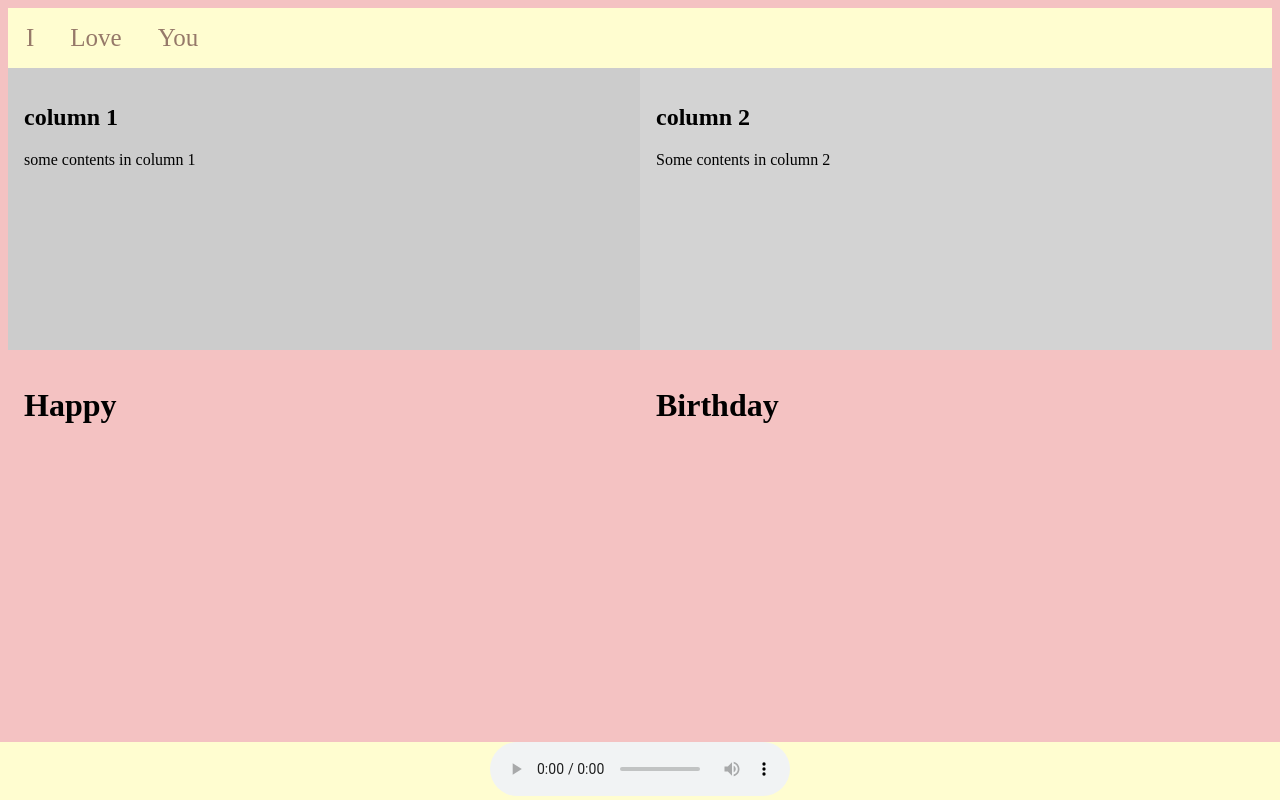
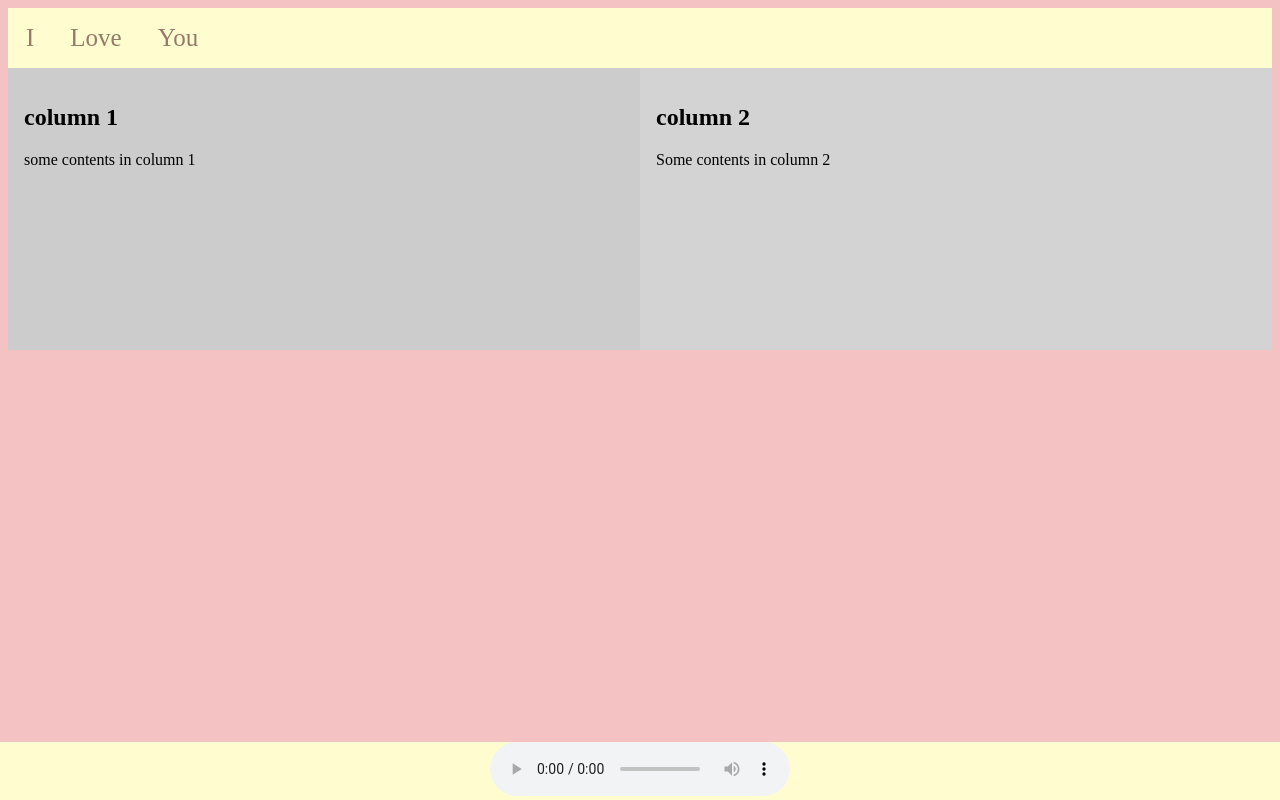
Before and after one commit to meandpom/meandpom.github.io, a plain HTML site: page index.html in a window 1280 px wide. Drawn offline with Linux system fonts and the light colour scheme.

Commit message:
Update index.html

```diff
--- a/index.html
+++ b/index.html
@@ -42,16 +42,6 @@
 </div>
 </div>
 
-<div class="row">
-  <div class="column">
-<h1>Happy</h1>
-  </div>
-
-  <div class="column">
-<h1>Birthday</h1>
-  </div>
-</div>
-
 <style>
 .footer {
   position: fixed;
```
Lines whose indentation alone changed are shown as unchanged.
